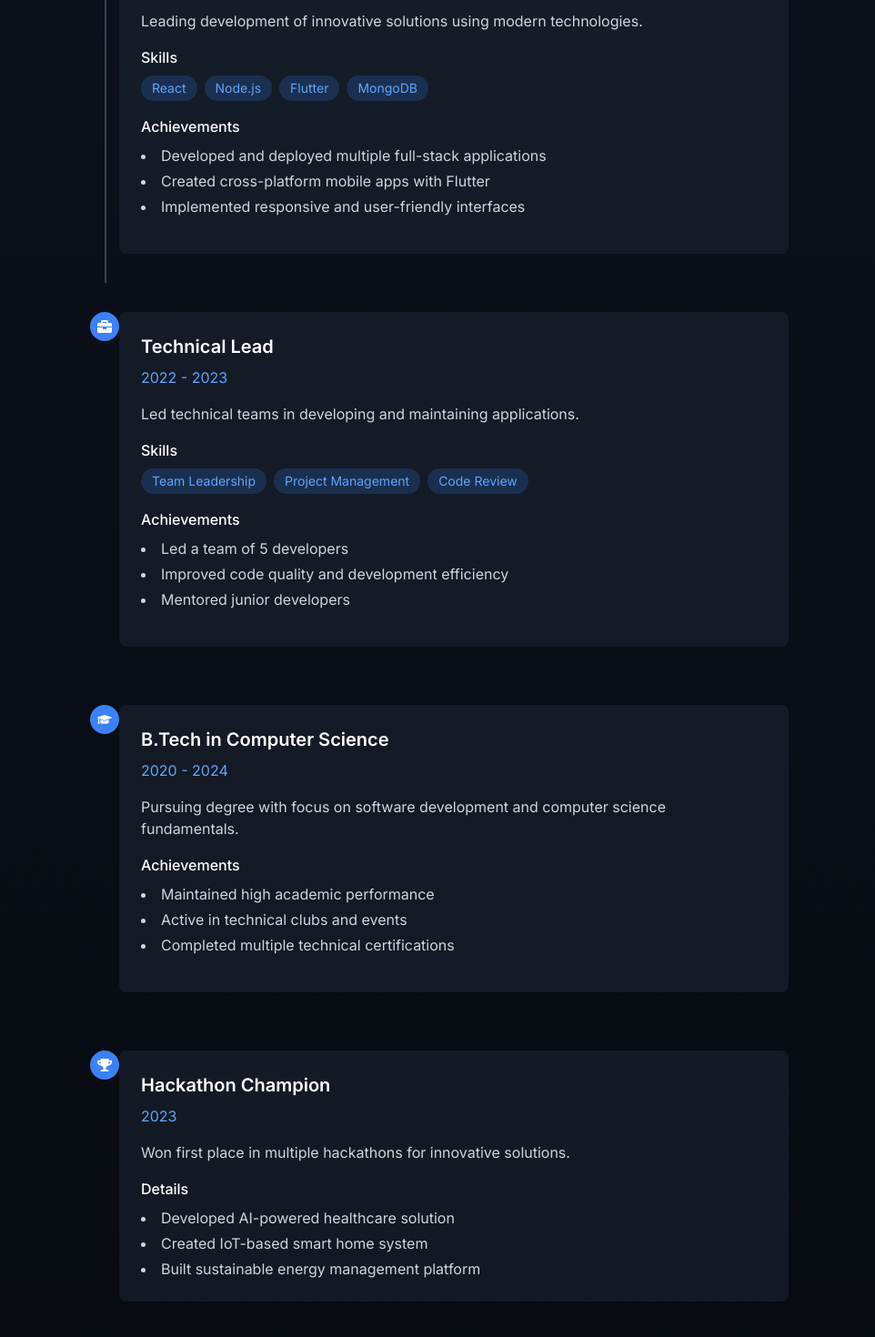
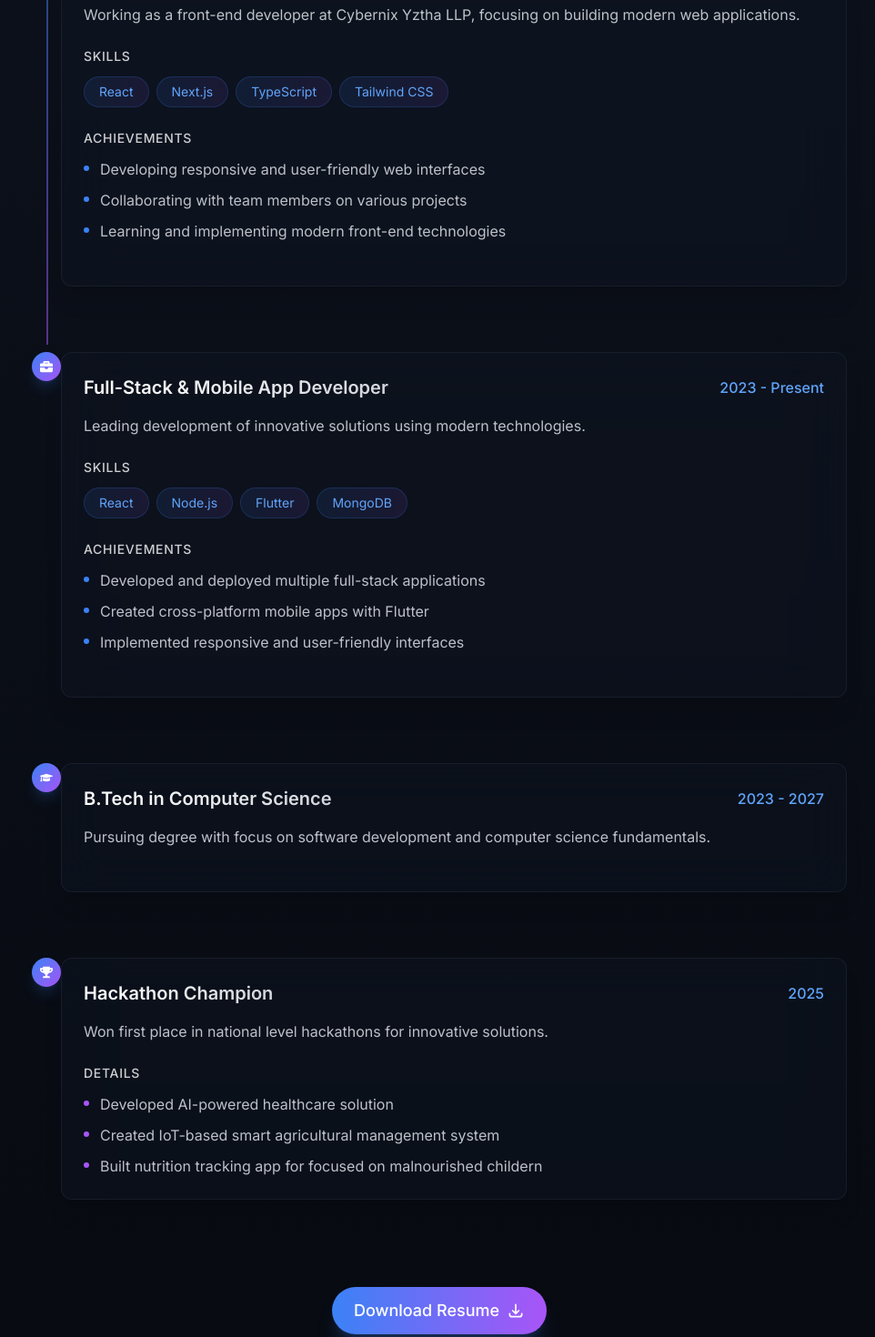
Before and after one commit to JB-05/jb-portfolio, a Next.js app: page / in a window 1280 px wide. Shown: the part 2240-3710 px from the top of the page at 91% size, without its empty margins (157-1119 px from the left). Built offline with nearby package versions, Linux system fonts and the light colour scheme.

Commit message:
Updated experience section and added resume download button

```diff
--- a/app/components/Experience.tsx
+++ b/app/components/Experience.tsx
@@ -6,6 +6,17 @@ import { Container } from './shared/Container';
 import { FaGraduationCap, FaBriefcase, FaTrophy } from 'react-icons/fa';
 
 const experience = [
+  {
+    title: "Front-end Developer",
+    period: "2024 - Present",
+    description: "Working as a front-end developer at Cybernix Yztha LLP, focusing on building modern web applications.",
+    skills: ["React", "Next.js", "TypeScript", "Tailwind CSS"],
+    achievements: [
+      "Developing responsive and user-friendly web interfaces",
+      "Collaborating with team members on various projects",
+      "Learning and implementing modern front-end technologies"
+    ]
+  },
   {
     title: "Full-Stack & Mobile App Developer",
     period: "2023 - Present",
@@ -16,30 +27,19 @@ const experience = [
       "Created cross-platform mobile apps with Flutter",
       "Implemented responsive and user-friendly interfaces"
     ]
-  },
-  {
-    title: "Technical Lead",
-    period: "2022 - 2023",
-    description: "Led technical teams in developing and maintaining applications.",
-    skills: ["Team Leadership", "Project Management", "Code Review"],
-    achievements: [
-      "Led a team of 5 developers",
-      "Improved code quality and development efficiency",
-      "Mentored junior developers"
-    ]
   }
 ];
 
 const education = [
   {
     title: "B.Tech in Computer Science",
-    period: "2020 - 2024",
-    institution: "Your University",
+    period: "2023 - 2027",
+    institution: "IHRD College of Engineering Kallooppara",
     description: "Pursuing degree with focus on software development and computer science fundamentals.",
     achievements: [
       "Maintained high academic performance",
       "Active in technical clubs and events",
-      "Completed multiple technical certifications"
+      "Completed multiple technical certifications",
     ]
   }
 ];
@@ -47,92 +47,177 @@ const education = [
 const achievements = [
   {
     title: "Hackathon Champion",
-    period: "2023",
-    description: "Won first place in multiple hackathons for innovative solutions.",
+    period: "2025",
+    description: "Won first place in national level hackathons for innovative solutions.",
     details: [
       "Developed AI-powered healthcare solution",
-      "Created IoT-based smart home system",
-      "Built sustainable energy management platform"
+      "Created IoT-based smart agricultural management system",
+      "Built nutrition tracking app for focused on malnourished childern"
     ]
   }
 ];
 
-const TimelineItem = ({ title, period, description, skills, achievements, details, icon: Icon, isLast = false }) => (
-  <div className="relative pl-8 pb-8">
+interface TimelineItemProps {
+  title: string;
+  period: string;
+  description: string;
+  skills?: string[];
+  achievements?: string[];
+  details?: string[];
+  icon: React.ComponentType<{ className?: string }>;
+  isLast?: boolean;
+}
+
+const TimelineItem = ({ title, period, description, skills, achievements, details, icon: Icon, isLast = false }: TimelineItemProps) => (
+  <motion.div
+    initial={{ opacity: 0, x: -20 }}
+    whileInView={{ opacity: 1, x: 0 }}
+    viewport={{ once: true, margin: "-100px" }}
+    transition={{ duration: 0.7, ease: "easeOut" }}
+    className="relative pl-8 pb-8 group"
+  >
     {!isLast && (
-      <div className="absolute left-4 top-8 bottom-0 w-0.5 bg-gray-700" />
+      <motion.div
+        initial={{ height: 0 }}
+        whileInView={{ height: '100%' }}
+        viewport={{ once: true }}
+        transition={{ duration: 0.8, delay: 0.2 }}
+        className="absolute left-4 top-8 bottom-0 w-0.5 bg-gradient-to-b from-blue-500 to-purple-500 opacity-50"
+      />
     )}
-    <div className="absolute left-0 top-0 w-8 h-8 rounded-full bg-blue-500 flex items-center justify-center">
-      <Icon className="text-white" />
-    </div>
-    <div className="bg-gray-800/50 rounded-lg p-6">
-      <h3 className="text-xl font-semibold text-white mb-2">{title}</h3>
-      <p className="text-blue-400 mb-4">{period}</p>
-      <p className="text-gray-300 mb-4">{description}</p>
+    <motion.div
+      initial={{ scale: 0, rotate: -180 }}
+      whileInView={{ scale: 1, rotate: 0 }}
+      viewport={{ once: true }}
+      transition={{ duration: 0.5, type: "spring", stiffness: 200 }}
+      className="absolute left-0 top-0 w-8 h-8 rounded-full bg-gradient-to-br from-blue-500 to-purple-500 flex items-center justify-center shadow-lg shadow-blue-500/20 group-hover:shadow-blue-500/40 transition-shadow duration-300"
+    >
+      <Icon className="text-white text-sm" />
+    </motion.div>
+    <motion.div
+      initial={{ opacity: 0, y: 20 }}
+      whileInView={{ opacity: 1, y: 0 }}
+      viewport={{ once: true }}
+      transition={{ duration: 0.5 }}
+      whileHover={{ y: -2 }}
+      className="bg-gray-900/40 rounded-xl p-6 backdrop-blur-xl border border-gray-700/30 group-hover:border-blue-500/30 transition-all duration-300 shadow-xl shadow-black/10"
+    >
+      <div className="flex flex-col md:flex-row md:items-center md:justify-between mb-4">
+        <h3 className="text-xl font-semibold bg-gradient-to-r from-white to-gray-300 bg-clip-text text-transparent">{title}</h3>
+        <p className="text-blue-400 font-medium text-sm md:text-base">{period}</p>
+      </div>
+      <p className="text-gray-300/90 mb-6">{description}</p>
       {skills && (
-        <div className="mb-4">
-          <h4 className="text-white font-medium mb-2">Skills</h4>
+        <motion.div
+          initial={{ opacity: 0, y: 10 }}
+          whileInView={{ opacity: 1, y: 0 }}
+          viewport={{ once: true }}
+          transition={{ duration: 0.5, delay: 0.2 }}
+          className="mb-6"
+        >
+          <h4 className="text-white/80 font-medium mb-3 text-sm uppercase tracking-wider">Skills</h4>
           <div className="flex flex-wrap gap-2">
             {skills.map((skill) => (
-              <span
+              <motion.span
                 key={skill}
-                className="px-3 py-1 bg-blue-500/20 text-blue-400 rounded-full text-sm"
+                initial={{ opacity: 0, scale: 0.8 }}
+                whileInView={{ opacity: 1, scale: 1 }}
+                whileHover={{ scale: 1.05, y: -1 }}
+                viewport={{ once: true }}
+                transition={{ duration: 0.2 }}
+                className="px-4 py-1.5 bg-gradient-to-r from-blue-500/10 to-purple-500/10 text-blue-400 rounded-full text-sm border border-blue-500/20 hover:border-blue-400/40 hover:bg-blue-500/20 transition-all duration-300"
               >
                 {skill}
-              </span>
+              </motion.span>
             ))}
           </div>
-        </div>
+        </motion.div>
       )}
       {achievements && (
-        <div className="mb-4">
-          <h4 className="text-white font-medium mb-2">Achievements</h4>
-          <ul className="list-disc list-inside text-gray-300 space-y-1">
+        <motion.div
+          initial={{ opacity: 0, y: 10 }}
+          whileInView={{ opacity: 1, y: 0 }}
+          viewport={{ once: true }}
+          transition={{ duration: 0.5, delay: 0.3 }}
+          className="mb-6"
+        >
+          <h4 className="text-white/80 font-medium mb-3 text-sm uppercase tracking-wider">Achievements</h4>
+          <ul className="space-y-2.5">
             {achievements.map((achievement, index) => (
-              <li key={index}>{achievement}</li>
+              <motion.li
+                key={index}
+                initial={{ opacity: 0, x: -10 }}
+                whileInView={{ opacity: 1, x: 0 }}
+                viewport={{ once: true }}
+                transition={{ duration: 0.3, delay: 0.1 * index }}
+                className="flex items-start group/item"
+              >
+                <span className="w-1.5 h-1.5 rounded-full bg-blue-500 mt-2 mr-3 group-hover/item:bg-blue-400 transition-colors duration-300" />
+                <span className="text-gray-300/90 group-hover/item:text-blue-400 transition-colors duration-300">{achievement}</span>
+              </motion.li>
             ))}
           </ul>
-        </div>
+        </motion.div>
       )}
       {details && (
-        <div>
-          <h4 className="text-white font-medium mb-2">Details</h4>
-          <ul className="list-disc list-inside text-gray-300 space-y-1">
+        <motion.div
+          initial={{ opacity: 0, y: 10 }}
+          whileInView={{ opacity: 1, y: 0 }}
+          viewport={{ once: true }}
+          transition={{ duration: 0.5, delay: 0.4 }}
+        >
+          <h4 className="text-white/80 font-medium mb-3 text-sm uppercase tracking-wider">Details</h4>
+          <ul className="space-y-2.5">
             {details.map((detail, index) => (
-              <li key={index}>{detail}</li>
+              <motion.li
+                key={index}
+                initial={{ opacity: 0, x: -10 }}
+                whileInView={{ opacity: 1, x: 0 }}
+                viewport={{ once: true }}
+                transition={{ duration: 0.3, delay: 0.1 * index }}
+                className="flex items-start group/item"
+              >
+                <span className="w-1.5 h-1.5 rounded-full bg-purple-500 mt-2 mr-3 group-hover/item:bg-purple-400 transition-colors duration-300" />
+                <span className="text-gray-300/90 group-hover/item:text-purple-400 transition-colors duration-300">{detail}</span>
+              </motion.li>
             ))}
           </ul>
-        </div>
+        </motion.div>
       )}
-    </div>
-  </div>
+    </motion.div>
+  </motion.div>
 );
 
 export const Experience = () => {
   return (
-    <Section id="experience" className="py-16">
+    <Section id="experience" className="py-20">
       <Container>
         <motion.div
           initial={{ opacity: 0, y: 20 }}
           whileInView={{ opacity: 1, y: 0 }}
           viewport={{ once: true }}
           transition={{ duration: 0.5 }}
-          className="text-center space-y-4 mb-12"
+          className="text-center space-y-4 mb-16"
         >
-          <h2 className="text-3xl md:text-4xl font-bold text-white">
-            My <span className="text-blue-400">Experience</span>
+          <h2 className="text-4xl md:text-5xl font-bold">
+            <span className="bg-gradient-to-r from-white to-gray-300 bg-clip-text text-transparent">My </span>
+            <span className="bg-gradient-to-r from-blue-400 to-purple-500 bg-clip-text text-transparent">Experience</span>
           </h2>
-          <p className="text-gray-300 text-base md:text-lg max-w-2xl mx-auto">
+          <p className="text-gray-400 text-lg md:text-xl max-w-2xl mx-auto font-light">
             A journey through my professional experience, education, and notable achievements.
           </p>
         </motion.div>
 
-        <div className="max-w-3xl mx-auto">
-          <div className="space-y-8">
+        <div className="max-w-4xl mx-auto">
+          <div className="space-y-10">
             {experience.map((exp, index) => (
               <TimelineItem
                 key={index}
-                {...exp}
+                title={exp.title}
+                period={exp.period}
+                description={exp.description}
+                skills={exp.skills}
+                achievements={exp.achievements}
                 icon={FaBriefcase}
                 isLast={index === experience.length - 1}
               />
@@ -140,7 +225,9 @@ export const Experience = () => {
             {education.map((edu, index) => (
               <TimelineItem
                 key={index}
-                {...edu}
+                title={edu.title}
+                period={edu.period}
+                description={edu.description}
                 icon={FaGraduationCap}
                 isLast={index === education.length - 1}
               />
@@ -148,12 +235,47 @@ export const Experience = () => {
             {achievements.map((achievement, index) => (
               <TimelineItem
                 key={index}
-                {...achievement}
+                title={achievement.title}
+                period={achievement.period}
+                description={achievement.description}
+                details={achievement.details}
                 icon={FaTrophy}
                 isLast={index === achievements.length - 1}
               />
             ))}
           </div>
+
+          <motion.div
+            initial={{ opacity: 0, y: 20 }}
+            whileInView={{ opacity: 1, y: 0 }}
+            viewport={{ once: true }}
+            transition={{ duration: 0.5 }}
+            className="flex justify-center mt-16"
+          >
+            <motion.a
+              href="/resume.pdf"
+              download
+              whileHover={{ scale: 1.05 }}
+              whileTap={{ scale: 0.95 }}
+              className="inline-flex items-center px-6 py-3 rounded-full bg-gradient-to-r from-blue-500 to-purple-500 text-white font-medium text-lg shadow-xl shadow-blue-500/20 hover:shadow-blue-500/40 transition-shadow duration-300 group"
+            >
+              <span className="mr-2">Download Resume</span>
+              <motion.svg
+                xmlns="http://www.w3.org/2000/svg"
+                className="h-5 w-5 transform group-hover:translate-y-0.5 transition-transform duration-300"
+                fill="none"
+                viewBox="0 0 24 24"
+                stroke="currentColor"
+              >
+                <path
+                  strokeLinecap="round"
+                  strokeLinejoin="round"
+                  strokeWidth={2}
+                  d="M4 16v1a3 3 0 003 3h10a3 3 0 003-3v-1m-4-4l-4 4m0 0l-4-4m4 4V4"
+                />
+              </motion.svg>
+            </motion.a>
+          </motion.div>
         </div>
       </Container>
     </Section>
--- a/package.json
+++ b/package.json
@@ -21,6 +21,8 @@
     "@types/node": "^20.11.16",
     "@types/react": "^18.2.52",
     "@types/react-dom": "^18.2.18",
+    "@typescript-eslint/eslint-plugin": "^6.21.0",
+    "@typescript-eslint/parser": "^6.21.0",
     "autoprefixer": "^10.4.17",
     "eslint": "^8.56.0",
     "eslint-config-next": "14.1.0",
```
Also changed, not shown: .eslintrc.json, 1 other file (tests, documents, lock files or other folders).
